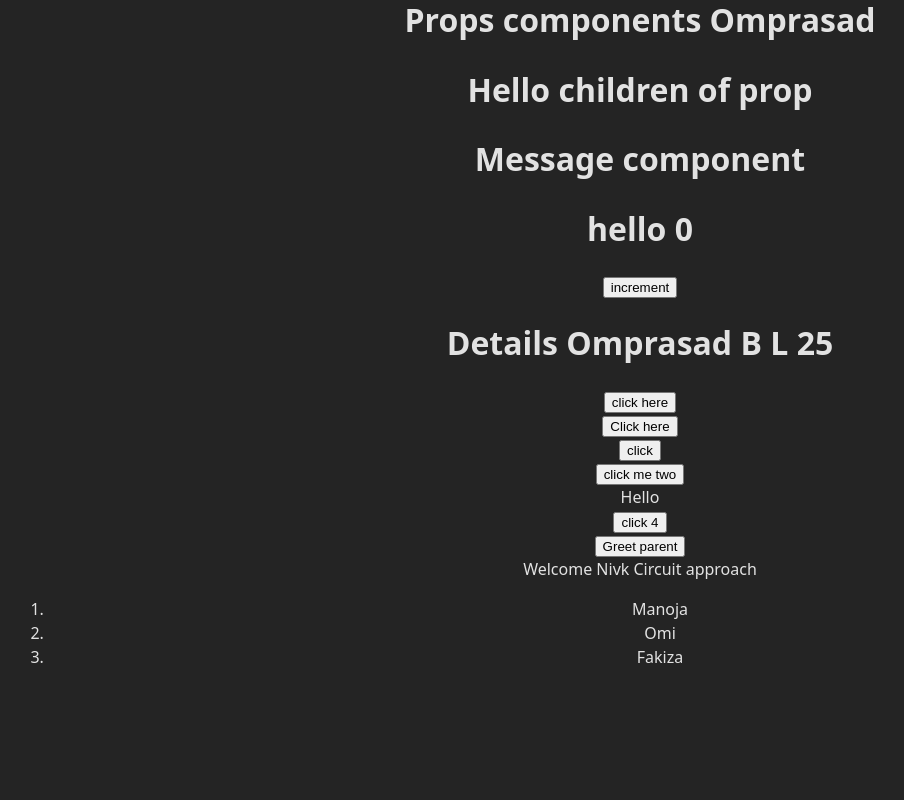
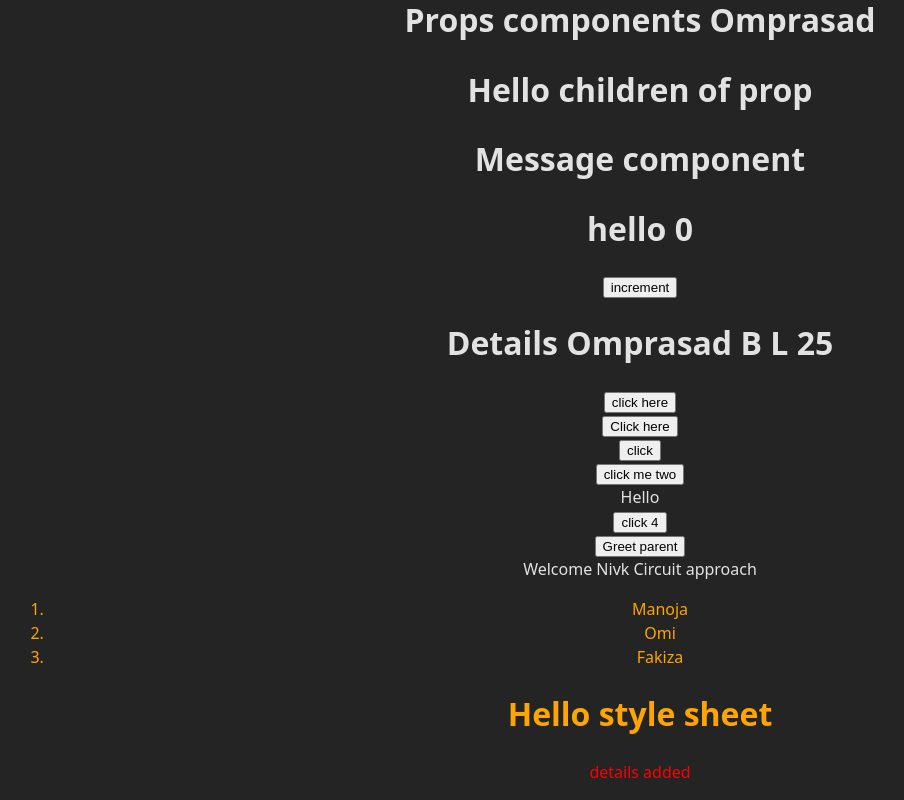
Before and after one commit to Omprasad-BL/ReactPractice, a React (Vite) app in the folder hello-1v/: page / in a window 1280 px wide. Shown: the part 311-1111 px from the top of the page, without its empty margins (0-904 px from the left). Before the commit the page ends 996 px from the top, so only its background shows below. Built offline with nearby package versions, Linux system fonts and the light colour scheme.

Commit message:
react styles

```diff
--- a/hello-1v/src/App.jsx
+++ b/hello-1v/src/App.jsx
@@ -17,6 +17,8 @@ import EventBind from './components/EventBind'
 import ParentComp from './components/ParentComp'
 import UserGreeting from './components/UserGreeting'
 import NameList from './components/NameList'
+import StyleSheet from './components/StyleSheet'
+import Internal from './components/Internal'
 
 function App() {
   const [count, setCount] = useState(0)
@@ -47,6 +49,10 @@ function App() {
         <ParentComp/>
         <UserGreeting/>
         <NameList/>
+        {/* make it true to add styles */}
+        <StyleSheet primary={true}/>
+        {/* if you want add styles to perticular component then use style attribute */}
+        <Internal/>
     </div>
   )
 }
--- /dev/null
+++ b/hello-1v/src/components/Internal.jsx
@@ -0,0 +1,13 @@
+import React from 'react'
+ const  obj={
+        color:'red'
+    }
+export default function Internal() {
+ console.log(obj);
+
+  return (
+    <div>
+      <p style={obj}>details added </p>
+    </div>
+  )
+}
--- a/hello-1v/src/components/NameList.jsx
+++ b/hello-1v/src/components/NameList.jsx
@@ -1,6 +1,6 @@
 import React from "react";
 import Person from "./Person";
-
+import './myStyles.css'
 function NameList() {
   const persons = [
     { id: 1, name: "Manoja", age: 23, skill: "React" },
@@ -15,6 +15,6 @@ function NameList() {
  const personList=persons.map(person=>
   // if key same react through error beacause of react terms to handle items properly
   <Person key={person.id}  person={person}/>)
- return <ol >{personList}</ol>;
+ return <ol className="primary">{personList}</ol>;
 }
 export default NameList;
--- /dev/null
+++ b/hello-1v/src/components/StyleSheet.jsx
@@ -0,0 +1,11 @@
+import React from 'react'
+import './myStyles.css'
+function StyleSheet(props) {
+    const className=props.primary?"primary":"";
+    return (
+    <div>
+      <h1 className= {`${className} }`}>Hello style sheet</h1>
+    </div>
+  )
+}
+export default StyleSheet
--- /dev/null
+++ b/hello-1v/src/components/myStyles.css
@@ -0,0 +1,3 @@
+.primary{
+    color: orange;
+}
```
